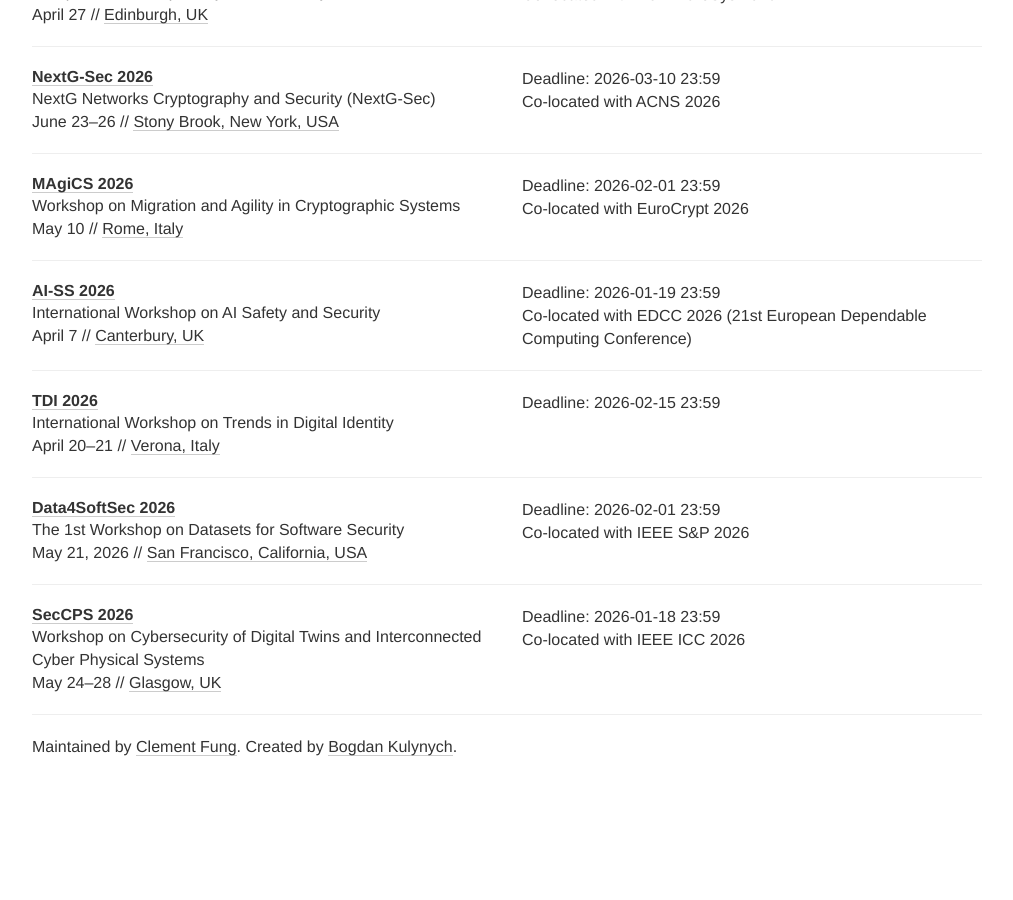
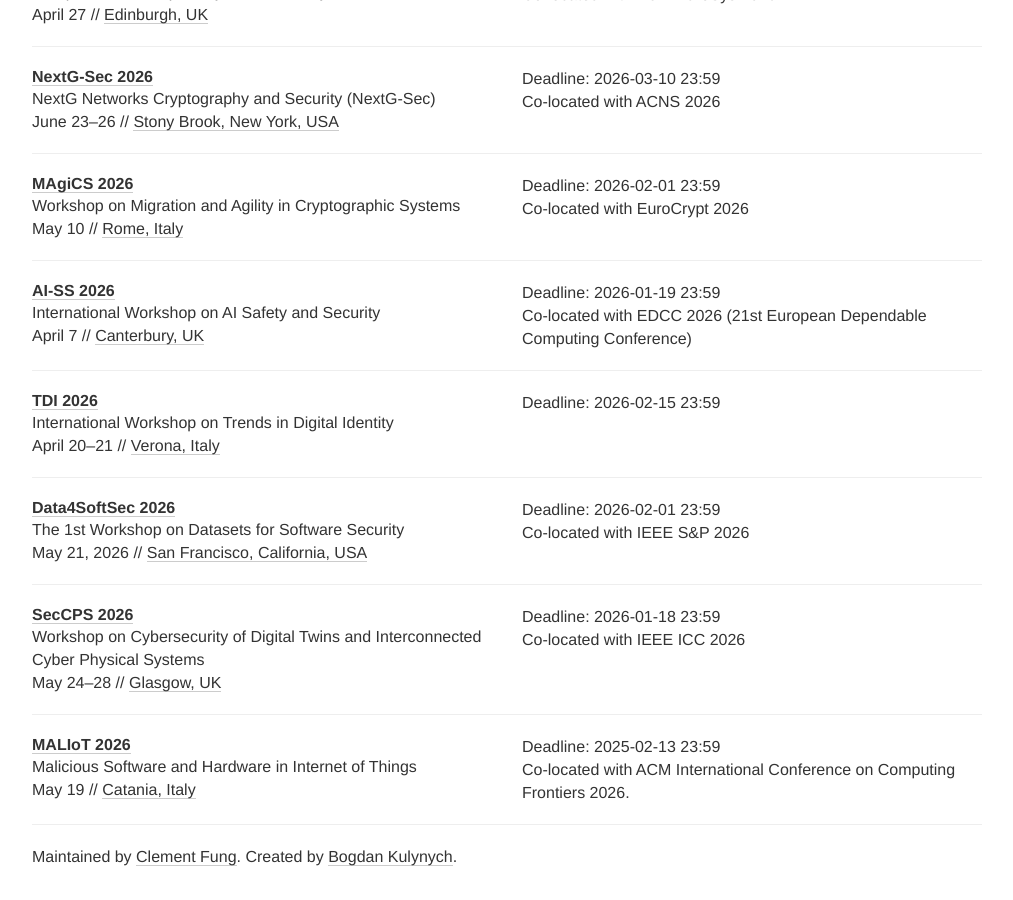
Before and after one commit to sec-deadlines/sec-deadlines.github.io, a Jekyll site: the page built from index.html, in a window 1280 px wide and 900 px high, scrolled down 21353 px. Shown: the whole window, without its empty margins (133-1146 px from the left). Built offline with Jekyll 4.4.1, drawn with Linux system fonts in a browser that asks for light colours; nearby versions of some CDN libraries; comment, search, counter and statistics services are not loaded; before the commit the page ends 22143 px from its top, so only the background shows below that.

Commit message:
Add Mal-IoT 2026

```diff
--- a/_data/conferences.yml
+++ b/_data/conferences.yml
@@ -1573,3 +1573,13 @@
   date: May 24-28
   place: Glasgow, UK
   tags: [SEC, PRIV, SHOP]
+
+- name: MALIoT
+  description: Malicious Software and Hardware in Internet of Things
+  year: 2026
+  link: https://security.ucc.ie/mal-iot2026/
+  deadline: ["2025-02-13 23:59"]
+  comment: Co-located with ACM International Conference on Computing Frontiers 2026.
+  date: May 19
+  place: Catania, Italy
+  tags: [SEC, PRIV, CRYPTO, SHOP]
```
